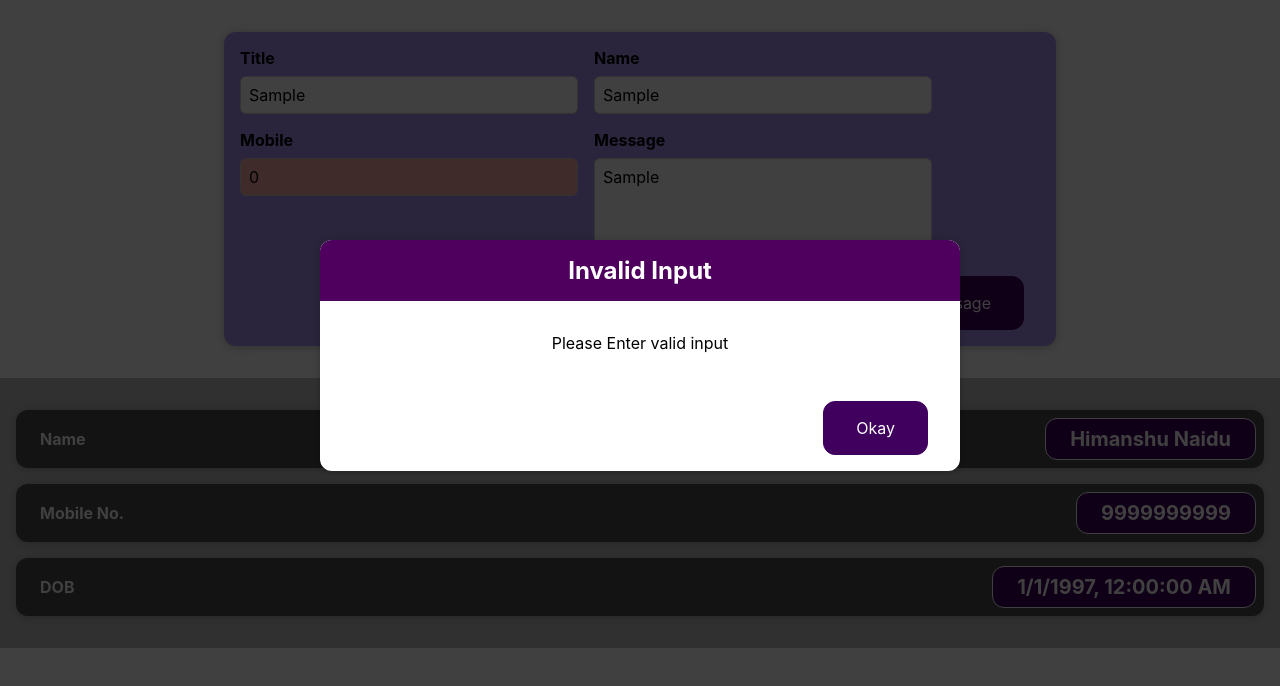
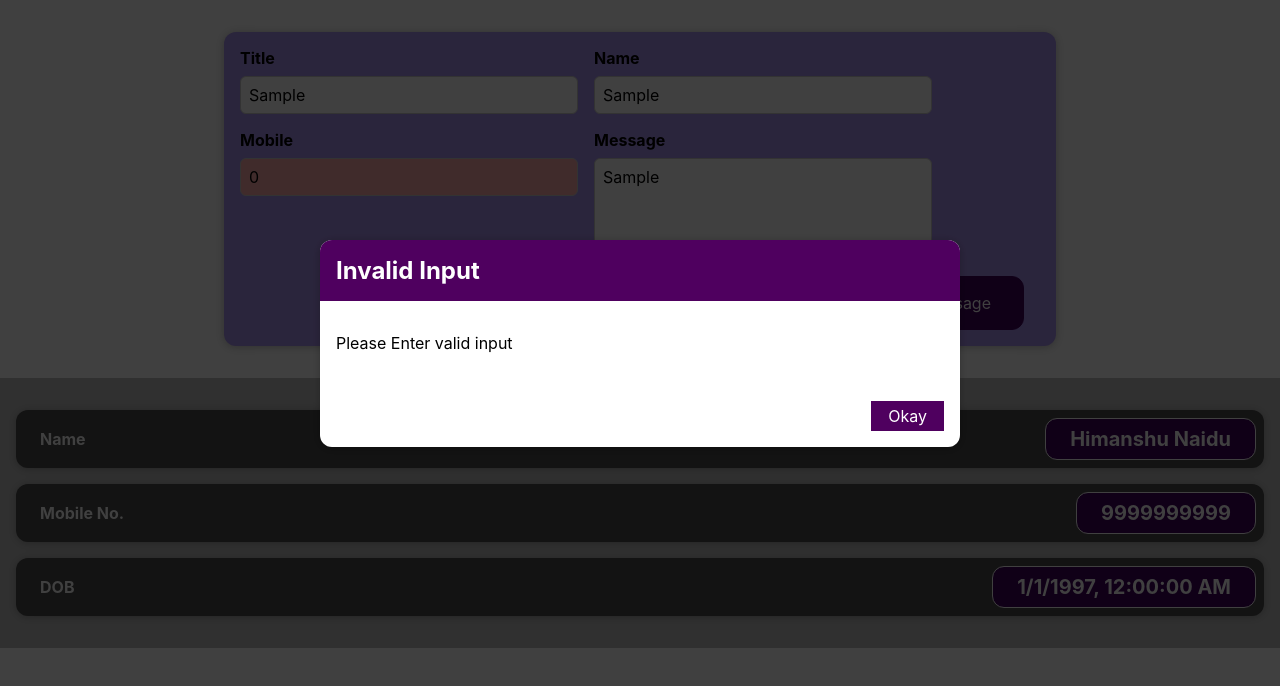
Before and after one commit to himanshunaidu/practice_site, a React (Create React App) app in the folder frontend/: page / in a window 1280 px wide. Both pictures are taken after typing "Sample", "Sample", "Sample" into the empty fields and a click on the button "Send Message". Shown: the top 686 px of the page. Built offline with nearby package versions, Linux system fonts and the light colour scheme.

Commit message:
Use of refs

```diff
--- a/frontend/public/index.html
+++ b/frontend/public/index.html
@@ -28,6 +28,8 @@
   </head>
   <body>
     <noscript>You need to enable JavaScript to run this app.</noscript>
+    <div id="backdrop-root"></div>
+    <div id="overlay-root"></div>
     <div id="root"></div>
     <!--
       This HTML file is a template.
--- a/frontend/src/components/UI/ErrorModal/ErrorModal.js
+++ b/frontend/src/components/UI/ErrorModal/ErrorModal.js
@@ -1,13 +1,16 @@
 import React from "react";
+import ReactDOM from "react-dom";
 import Card from "../Card/Card";
 import Button from "../Button/Button";
 
 import styles from "./ErrorModal.module.css";
 
-const ErrorModal = (props) => {
+const BackDrop = (props) => {
+  return <div className={styles.backdrop} onClick={props.onConfirm}></div>;
+};
+
+const ModalOverlay = (props) => {
   return (
-    <React.Fragment>
-      <div className={styles.backdrop} onClick={props.onConfirm}></div>
     <Card className={styles.modal}>
       <header className={styles.header}>
         <h2>{props.title}</h2>
@@ -19,6 +22,24 @@
         <Button onClick={props.onConfirm}>Okay</Button>
       </footer>
     </Card>
+  );
+};
+
+const ErrorModal = (props) => {
+  return (
+    <React.Fragment>
+      {ReactDOM.createPortal(
+        <BackDrop onConfirm={props.onConfirm} />,
+        document.getElementById("backdrop-root")
+      )}
+      {ReactDOM.createPortal(
+        <ModalOverlay
+          title={props.title}
+          message={props.message}
+          onConfirm={props.onConfirm}
+        />,
+        document.getElementById("overlay-root")
+      )}
     </React.Fragment>
   );
 };
```
Lines whose indentation alone changed are shown as unchanged.
